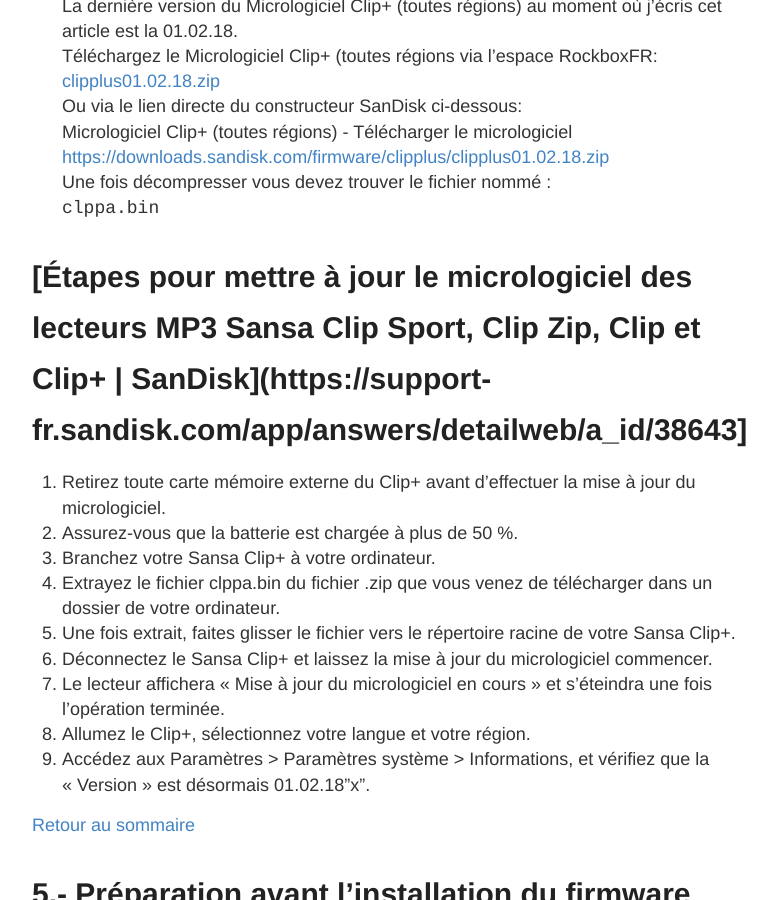
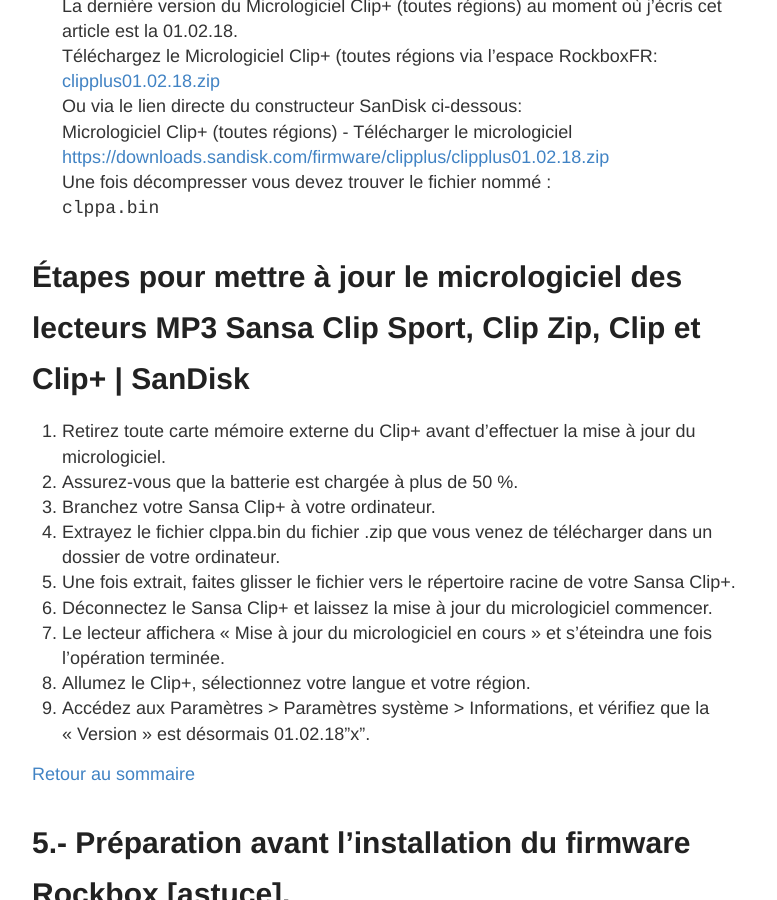
Before and after one commit to BlindHelp/rockboxfr, a Jekyll site: the page built from _posts/2020-09-15-Tuto pour l'installation de rockbox et utilisation du Sandisk Sansa Clip Plus.md, in a window 1280 px wide and 900 px high, scrolled down 10065 px. Shown: the whole window, without its empty margins (248-1025 px from the left). Built offline with Jekyll 4.4.1, drawn with Linux system fonts in a browser that asks for light colours; comment, search, counter and statistics services are not loaded.

Commit message:
Corrected typo in posts

```diff
--- a/_posts/2020-09-15-Tuto pour l'installation de rockbox et utilisation du Sandisk Sansa Clip Plus.md
+++ b/_posts/2020-09-15-Tuto pour l'installation de rockbox et utilisation du Sandisk Sansa Clip Plus.md
@@ -269,7 +269,7 @@
 Une fois décompresser vous devez trouver le fichier nommé :
 `clppa.bin`
 
-# [Étapes pour mettre à jour le micrologiciel des lecteurs MP3 Sansa Clip Sport, Clip Zip, Clip et Clip+ | SanDisk](https://support-fr.sandisk.com/app/answers/detailweb/a_id/38643]
+# [Étapes pour mettre à jour le micrologiciel des lecteurs MP3 Sansa Clip Sport, Clip Zip, Clip et Clip+ | SanDisk](https://support-fr.sandisk.com/app/answers/detailweb/a_id/38643)
 
 1. Retirez toute carte mémoire externe du Clip+ avant d'effectuer la mise à jour du micrologiciel.
 2. Assurez-vous que la batterie est chargée à plus de 50 %.
```
Also changed, not shown: _posts/2025-04-01-Rockbox version 4.0 SanDisk Sansa Clip Plus.md (+7 -5 lines).
